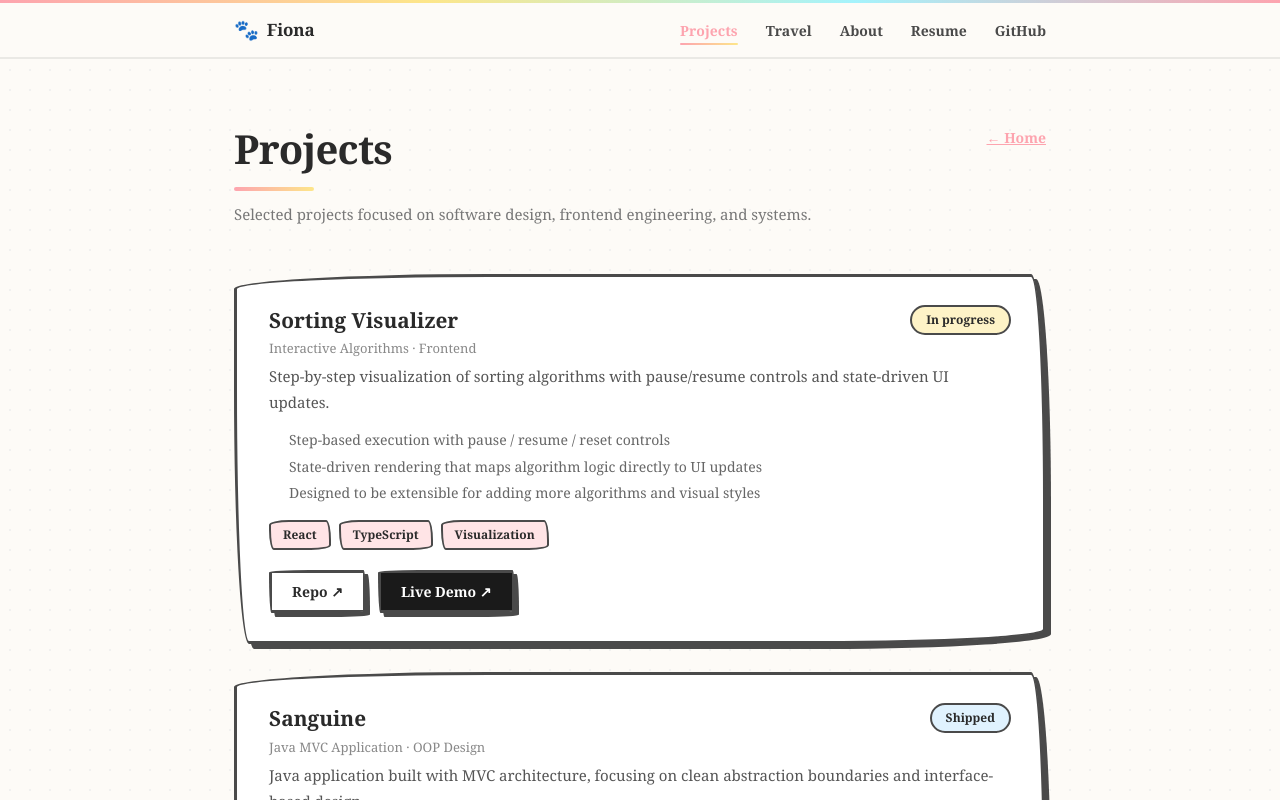
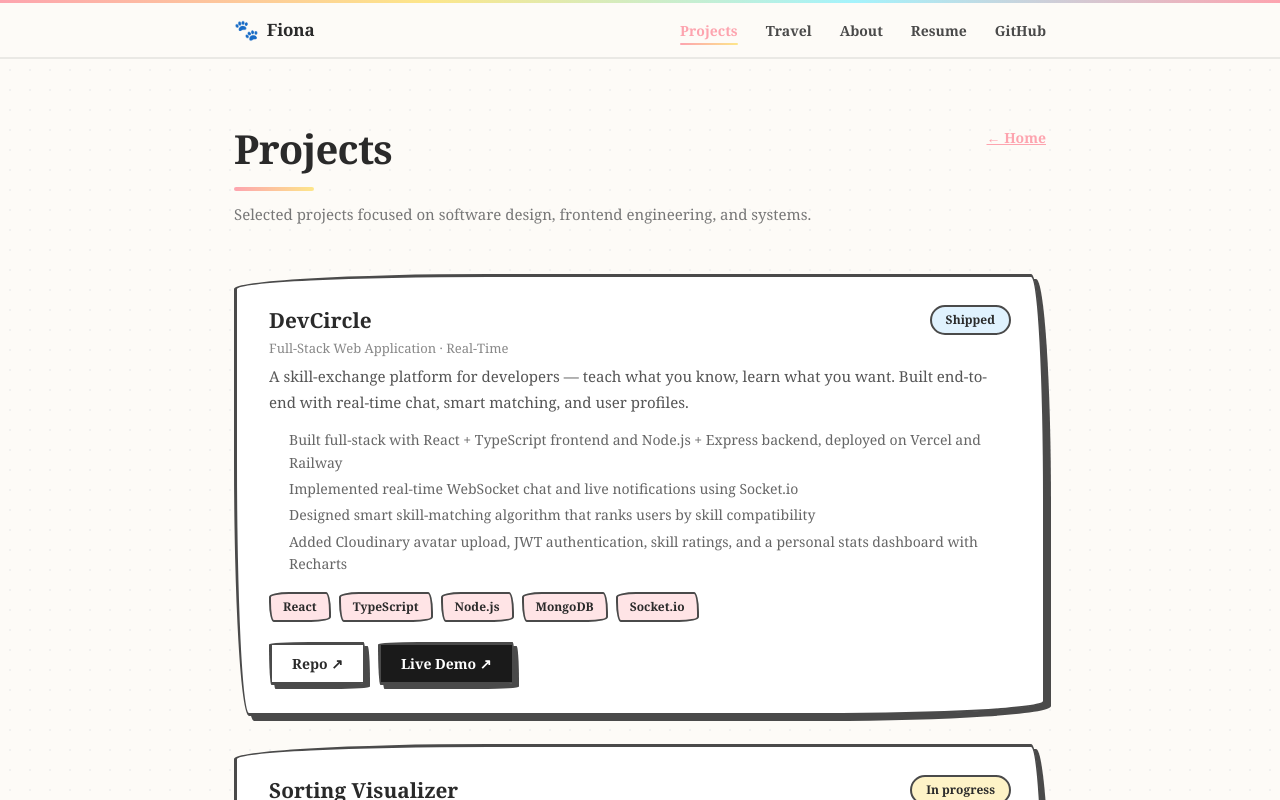
Before and after one commit to FionaZ-heng/Portfolio, a Next.js app: page /projects in a window 1280 px wide. Shown: the top 800 px of the page. Built offline with nearby package versions, Linux system fonts and the light colour scheme.

Commit message:
feat: add DevCircle to portfolio projects

```diff
--- a/app/projects/page.tsx
+++ b/app/projects/page.tsx
@@ -12,6 +12,24 @@ type Project = {
 };
 
 const PROJECTS: Project[] = [
+  {
+    title: "DevCircle",
+    subtitle: "Full-Stack Web Application · Real-Time",
+    description: "A skill-exchange platform for developers — teach what you know, learn what you want. Built end-to-end with real-time chat, smart matching, and user profiles.",
+    bullets: [
+      "Built full-stack with React + TypeScript frontend and Node.js + Express backend, deployed on Vercel and Railway",
+      "Implemented real-time WebSocket chat and live notifications using Socket.io",
+      "Designed smart skill-matching algorithm that ranks users by skill compatibility",
+      "Added Cloudinary avatar upload, JWT authentication, skill ratings, and a personal stats dashboard with Recharts",
+    ],
+    tags: ["React", "TypeScript", "Node.js", "MongoDB", "Socket.io"],
+    tagColor: "#ffe4e6",
+    status: "Shipped",
+    links: {
+      demo: "https://devcircle-sigma.vercel.app",
+      repo: "https://github.com/FionaZ-heng/devcircle",
+    },
+  },
   {
     title: "Sorting Visualizer",
     subtitle: "Interactive Algorithms · Frontend",
```
